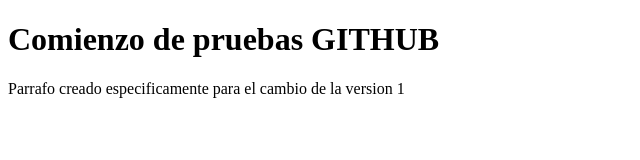
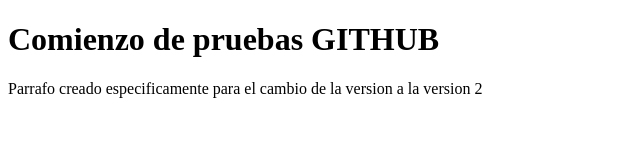
Before and after one commit to MartinSerranoAlarcon/Pruebas-GITHUB, a plain HTML site: page index.html in a window 1280 px wide. Shown: the full height of the page, 0-640 px from the left. Drawn offline with Linux system fonts and the light colour scheme.

Commit message:
Comienzo de las pruebas 2

```diff
--- a/index.html
+++ b/index.html
@@ -9,7 +9,7 @@
 <body>
 
     <h1>Comienzo de pruebas GITHUB</h1>
-    <p>Parrafo creado especificamente para el cambio de la version 1</p>
+    <p>Parrafo creado especificamente para el cambio de la version a la version 2</p>
 
 </body>
 </html>
```
